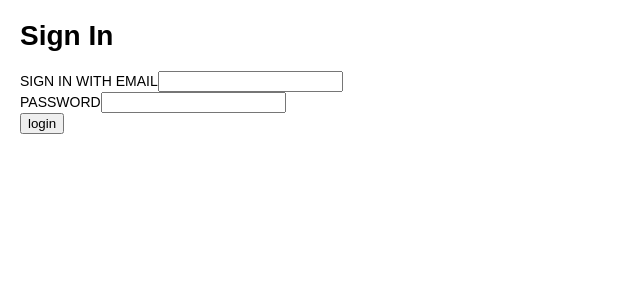
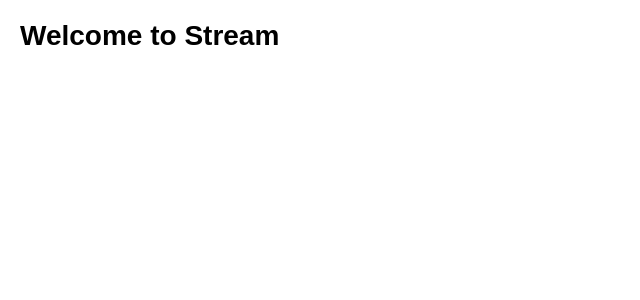
Before and after one commit to Paikchu/stream-frontend, a React (Create React App) app: page / in a window 1280 px wide. Shown: the top 300 px of the page, without its empty margins (0-640 px from the left). Built offline with nearby package versions, Linux system fonts and the light colour scheme.

Commit message:
Xiaochen (#5)
* createBrowserRouter added

* tab name modified

* tab name modified

* router add

router added.

```diff
--- a/package.json
+++ b/package.json
@@ -8,6 +8,7 @@
     "@testing-library/user-event": "^13.5.0",
     "react": "^18.2.0",
     "react-dom": "^18.2.0",
+    "react-router-dom": "^6.8.0",
     "react-scripts": "^5.0.1",
     "web-vitals": "^2.1.4"
   },
--- a/public/index.html
+++ b/public/index.html
@@ -2,7 +2,7 @@
 <html lang="en">
 <head>
     <meta charset="UTF-8">
-    <title>Login</title>
+    <title>Streamy</title>
 </head>
 <body>
 <div id = "root"></div>
--- /dev/null
+++ b/src/App.js
@@ -0,0 +1,27 @@
+import React from 'react';
+import './App.css';
+import { createBrowserRouter, RouterProvider } from 'react-router-dom';
+import Home from './pages/Home';
+import ErrorPage from "./pages/Error";
+import SignIn from "./components/SignIn";
+
+const router = createBrowserRouter([
+    {
+        path: "/",
+        element: <Home />,
+        errorElement: <ErrorPage />,
+    },
+    {
+        path: "sign-up",
+        element: <SignIn/>,
+    },
+]);
+
+
+function App() {
+    return (
+        <RouterProvider router={router} />
+    );
+}
+
+export default App;
--- a/src/index.js
+++ b/src/index.js
@@ -1,7 +1,8 @@
-import React from "react";
+import React from 'react';
 import ReactDOM from 'react-dom/client';
 import './index.css';
-import SignIn from './components/SignIn';
+import App from './App'
+
 
 
 
@@ -9,5 +10,7 @@
 
 const root = ReactDOM.createRoot(document.getElementById("root"));
 root.render(
-        <SignIn />
+    <React.StrictMode>
+        <App />
+    </React.StrictMode>
 );
--- /dev/null
+++ b/src/pages/Error.js
@@ -0,0 +1,16 @@
+import {useRouteError} from "react-router-dom";
+
+export default function ErrorPage(){
+    const error = useRouteError();
+    console.error(error);
+
+    return (
+        <div id="error-page">
+            <h1>Oops!</h1>
+            <p>Sorry, an unexpected error has occurred.</p>
+            <p>
+                <i>{error.statusText || error.message}</i>
+            </p>
+        </div>
+    );
+};
--- /dev/null
+++ b/src/pages/Home.js
@@ -0,0 +1,11 @@
+import React from "react";
+
+const Home = () => {
+    return (
+        <div>
+            <h1>Welcome to Stream</h1>
+        </div>
+    );
+};
+
+export default Home;
```
Also changed, not shown: src/App.css (added), 2 other files (tests, documents, lock files or other folders).
